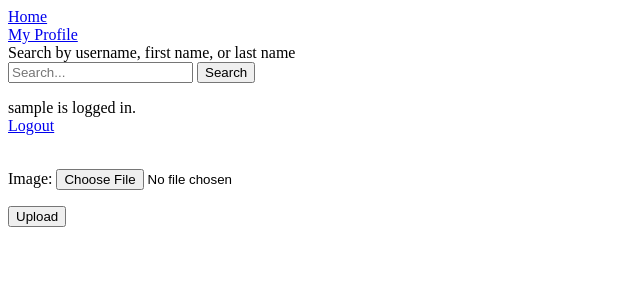
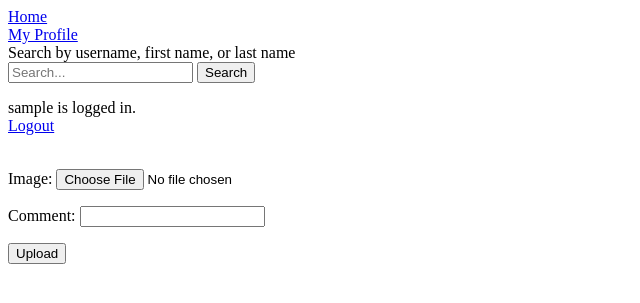
Before and after one commit to ChristianTreubig/cp-test, a Django app: page /photo_upload in a window 1280 px wide. Shown: the top 303 px of the page, without its empty margins (0-640 px from the left). Run offline with Django 3.2, Linux system fonts and the light colour scheme; the visitor is signed in with stand-in values (Sample User, id 1).

Commit message:
add comment when user uploads photo

```diff
--- a/cp_project/insta_clone/forms.py
+++ b/cp_project/insta_clone/forms.py
@@ -3,7 +3,7 @@ from django.contrib.auth.forms import UserCreationForm
 from django.contrib.auth.models import User
 from django.contrib.auth import authenticate, login
 
-from .models import Photo
+from .models import Photo, Comment
 
 
 class UserCreationFormCustom(UserCreationForm):
@@ -39,15 +39,23 @@ class PhotoUploadForm(forms.ModelForm):
         super().__init__(*args, **kwargs)
         self.request = request
 
+    comment = forms.CharField()
+
     class Meta:
         model = Photo
-        fields = ['image']
+        fields = ('image', 'comment')
 
     def save(self, commit=True):
         photo = super().save(commit=False)
         photo.user = self.request.user
+        comment_text = self.cleaned_data['comment']
 
         if commit:
             photo.save()
+            Comment.objects.create(
+                text=comment_text,
+                poster=self.request.user,
+                photo=photo,
+            )
 
         return photo
--- a/cp_project/insta_clone/models.py
+++ b/cp_project/insta_clone/models.py
@@ -19,3 +19,16 @@ class Photo(models.Model):
     image = models.ImageField(upload_to='images/')
     created_at = models.DateTimeField(auto_now_add=True)
     user = models.ForeignKey(User, on_delete=models.CASCADE)
+
+    def comments_with_posters(self):
+        return self.comment_set.select_related('poster')
+
+
+class Comment(models.Model):
+    text = models.CharField(max_length=255)
+    created_at = models.DateTimeField(auto_now_add=True)
+    poster = models.ForeignKey(User, on_delete=models.CASCADE)
+    photo = models.ForeignKey(Photo, on_delete=models.CASCADE)
+
+    class Meta:
+        ordering = ('-created_at', )
--- a/cp_project/insta_clone/templates/home.html
+++ b/cp_project/insta_clone/templates/home.html
@@ -5,6 +5,9 @@
     {% for photo in photos_from_followings %}
         <div>
             <img src="{{ photo.image.url }}" />
+            {% for comment in photo.comments_with_posters.all %}
+                <div>{{ comment.poster.username }} {{ comment.text }}</div>
+            {% endfor %}
         </div>
     {% endfor %}
 {% endblock content %}
--- a/cp_project/insta_clone/templates/profile.html
+++ b/cp_project/insta_clone/templates/profile.html
@@ -33,6 +33,9 @@
     {% for photo in photos %}
         <div>
             <img src="{{ photo.image.url }}" />
+            {% for comment in photo.comments_with_posters.all %}
+                <div>{{ comment.poster.username }} {{ comment.text }}</div>
+            {% endfor %}
         </div>
     {% endfor %}
 {% endblock content %}
```
Also changed, not shown: cp_project/insta_clone/migrations/0003_comment.py (added), cp_project/insta_clone/migrations/0004_auto_20220126_2039.py (added).
